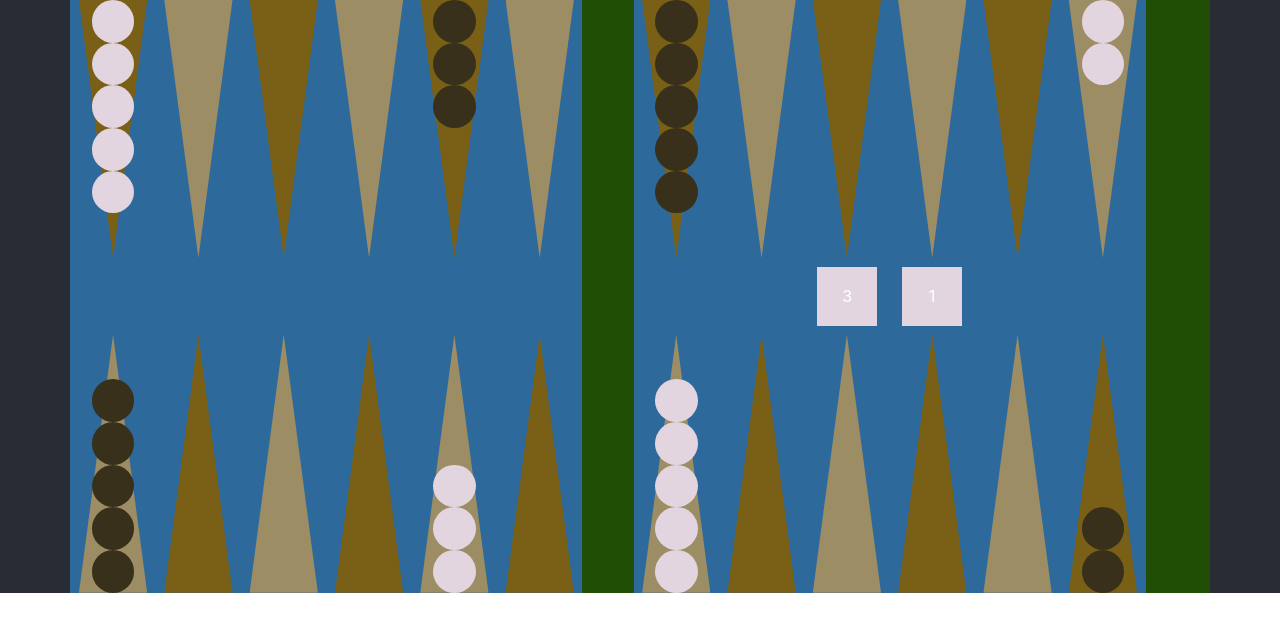
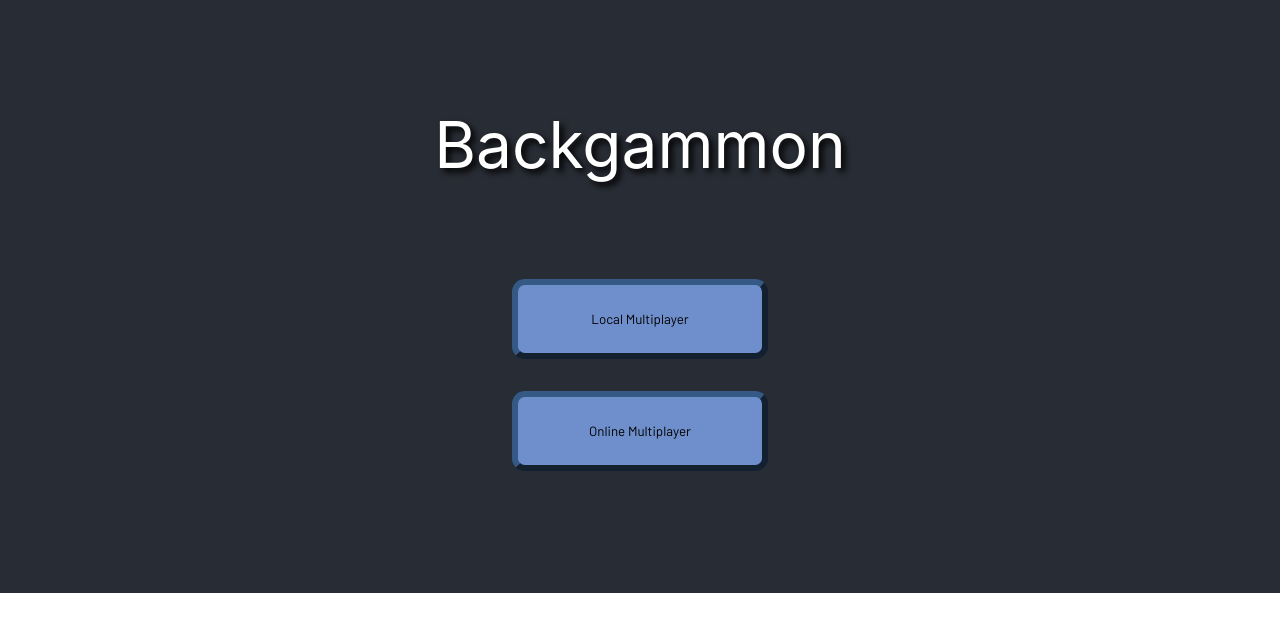
Before and after one commit to sam-swarr/backgammon, a React (Create React App) app: page / in a window 1280 px wide. Shown: the top 632 px of the page. Built offline with nearby package versions, Linux system fonts and the light colour scheme.

Commit message:
add main menu and transition to game when Local Multiplayer button clicked

```diff
--- a/public/index.html
+++ b/public/index.html
@@ -25,6 +25,9 @@
       Learn how to configure a non-root public URL by running `npm run build`.
     -->
     <title>React App</title>
+    <style>
+      @import url('https://fonts.googleapis.com/css2?family=Barlow&display=swap');
+    </style>
   </head>
   <body>
     <noscript>You need to enable JavaScript to run this app.</noscript>
--- a/src/App.css
+++ b/src/App.css
@@ -18,6 +18,7 @@
   min-height: 100vh;
   display: flex;
   flex-direction: column;
+  font-family: 'Barlow', sans-serif;
   align-items: center;
   justify-content: center;
   font-size: calc(10px + 2vmin);
@@ -46,6 +47,40 @@
   justify-content: center;
   min-height: 46.3vw;
   min-width: 100vw;
+}
+
+.Main-menu-wrapper {
+  align-items: center;
+  background-color: #282c34;
+  color: white;
+  display: flex;
+  flex-direction: column;
+  height: 46.3vw;
+  justify-content: center;
+  min-height: 46.3vw;
+  min-width: 100vw;
+}
+
+.Title-wrapper {
+  font-size: 5vw;
+  margin-bottom: 10vh;
+  text-shadow: 4px 4px 6px black;
+}
+
+.Menu-button-wrapper {
+  display: flex;
+  flex-direction: column;
+}
+
+.Local-multiplayer-button, .Online-multiplayer-button {
+  background-color: rgb(111 143 204);
+  border-color: rgb(52 89 132);
+  border-radius: 1vw;
+  border-width: 0.5vw;
+  font-family: 'Barlow', sans-serif;
+  height: 10vh;
+  margin: 2vh;
+  width: 20vw;
 }
 
 .Game-board-half {
--- a/src/App.tsx
+++ b/src/App.tsx
@@ -1,15 +1,26 @@
-import React, { FunctionComponent } from 'react';
+import { FunctionComponent } from 'react';
 import './App.css';
 
-import { useAppSelector } from './store/hooks'
+import { GameState } from './store/gameStateSlice';
+import { useAppSelector } from './store/hooks';
 import {Color, MovementDirection} from './Types';
 import GameBoard from './GameBoard';
+import MainMenu from './MainMenu';
 
 type AppProps = {};
 
 const App: FunctionComponent<AppProps> = () => {
-  const currentPlayer = useAppSelector((state) => state.currentPlayer);
+  const [
+    currentPlayer,
+    gameState,
+  ] = useAppSelector((state) => [
+    state.currentPlayer,
+    state.gameState,
+  ]);
 
+  if (gameState === GameState.NotStarted) {
+    return <MainMenu />;
+  } else {
     return (
       <div>
         <GameBoard
@@ -21,5 +32,6 @@ const App: FunctionComponent<AppProps> = () => {
       </div>
     );
   }
+}
 
 export default App;
--- /dev/null
+++ b/src/MainMenu.tsx
@@ -0,0 +1,33 @@
+import { FunctionComponent } from 'react';
+
+import { GameState, setState } from './store/gameStateSlice';
+import { useAppDispatch } from './store/hooks';
+
+type MainMenuProps = {};
+
+const MainMenu: FunctionComponent<MainMenuProps> = () => {
+
+  const dispatch = useAppDispatch();
+
+  return (
+    <div className={"Main-menu-wrapper"}>
+      <div className={"Title-wrapper"}>
+        Backgammon
+      </div>
+      <div className={"Menu-button-wrapper"}>
+        <button
+          className={"Local-multiplayer-button"}
+          onClick={() => { dispatch(setState({ newState: GameState.PlayerMoving })) }}>
+          Local Multiplayer
+        </button>
+        <button
+          className={"Online-multiplayer-button"}
+          onClick={() => { console.log("CLICK"); }}>
+          Online Multiplayer
+        </button>
+      </div>
+    </div>
+  );
+}
+
+export default MainMenu;
--- a/src/store/gameStateSlice.tsx
+++ b/src/store/gameStateSlice.tsx
@@ -1,24 +1,28 @@
 import { createSlice } from '@reduxjs/toolkit'
-
-import {Player} from '../Types';
 
 export enum GameState {
   NotStarted = "NOT_STARTED",
   PlayerRolling = "PLAYER_ROLLING",
   PlayerOfferingDouble = "PLAYER_OFFERING_DOUBLE",
+  PlayerMoving = "PLAYER_MOVING",
+  GameOver = "GAME_OVER",
+};
+
+type SetGameStatePayload = {
+  newState: GameState,
 };
 
 export const gameStateSlice = createSlice({
   name: 'currentPlayerState',
-  initialState: Math.random() > 0.5 ? Player.One : Player.Two,
+  initialState: GameState.NotStarted,
   reducers: {
-    endTurn: (state) => {
-      return state === Player.One ? Player.Two : Player.One;
+    setState: (_state, action: { type: string, payload: SetGameStatePayload }) => {
+      return action.payload.newState;
     },
   },
 })
 
 // Action creators are generated for each case reducer function
-export const { endTurn } = gameStateSlice.actions
+export const { setState } = gameStateSlice.actions
 
 export default gameStateSlice.reducer
--- a/src/store/store.tsx
+++ b/src/store/store.tsx
@@ -3,12 +3,14 @@ import { configureStore } from '@reduxjs/toolkit'
 import currentPlayerReducer from './currentPlayerSlice'
 import diceReducer from './diceSlice'
 import gameBoardReducer from './gameBoardSlice'
+import gameStateSlice from './gameStateSlice'
 import highlightedMovesReducer from './highlightedMovesSlice'
 import provisionalMovesReducer from './provisionalMovesSlice'
 
 export const store = configureStore({
   reducer: {
     gameBoard: gameBoardReducer,
+    gameState: gameStateSlice,
     highlightedMoves: highlightedMovesReducer,
     provisionalMoves: provisionalMovesReducer,
     dice: diceReducer,
```
Lines whose indentation alone changed are shown as unchanged.
